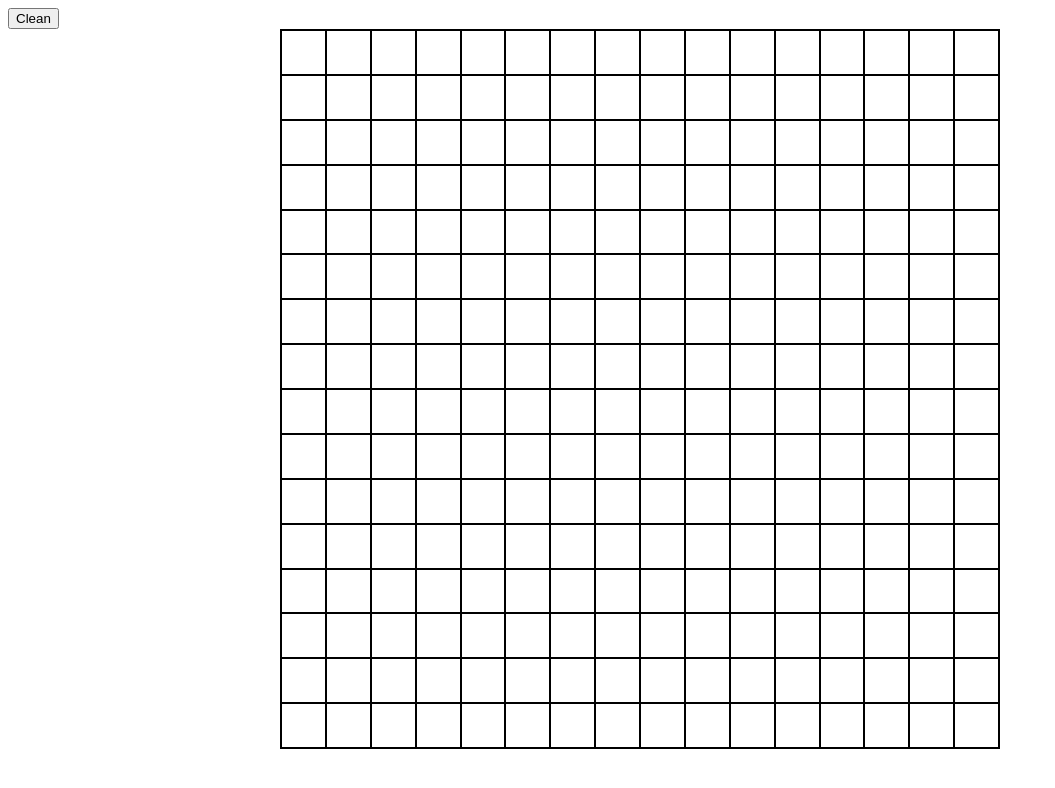
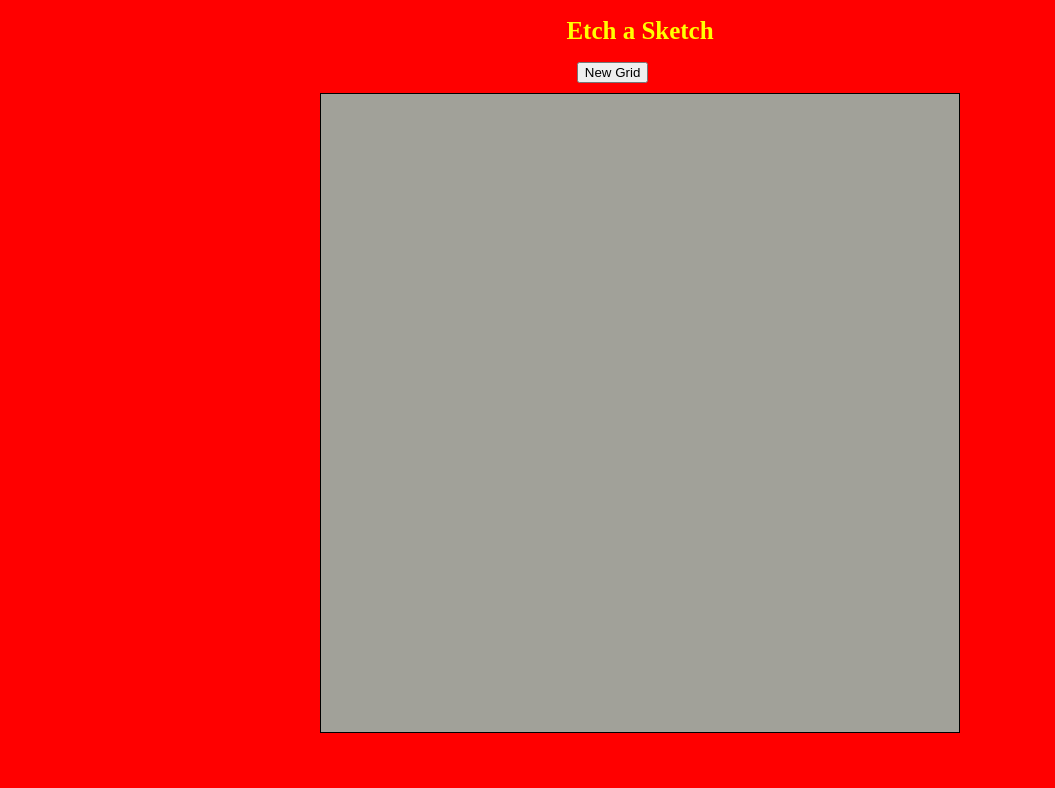
Before and after one commit to pverdile/etch-a-sketch-project, a plain HTML site: page index.html in a window 1280 px wide. Shown: the whole page, without its empty margins (0-1055 px from the left). Drawn offline with Linux system fonts and the light colour scheme.

Commit message:
Add color

```diff
--- a/index.html
+++ b/index.html
@@ -8,8 +8,8 @@
   <link rel="stylesheet" type="text/css" href="style.css">
 </head>
 <body>
-  <button id="reload">Clean</button>
-
+  <h1>Etch a Sketch</h1>
+  <button id="reload">New Grid</button>
 </body>
 <script type="text/javascript" src="script.js"></script>
 </html>
--- a/script.js
+++ b/script.js
@@ -1,6 +1,6 @@
 // Container creation
 const body = document.querySelector('body');
-const div = document.createElement('div'); //It will be reuse for grid creation
+const div = document.createElement('div');
 body.appendChild(div);
 const container = document.querySelector('div');
 container.id = 'container'
@@ -34,7 +34,7 @@ function drawLines() {
   }
 
   draw.forEach(square => {
-    square.addEventListener('mouseover', (e) => changeColor(e, 'black'));
+    square.addEventListener('mouseover', (e) => changeColor(e, '#454545'));
   });
 }
 
@@ -44,7 +44,7 @@ function blankAll() {
   draw.forEach(square => {
     square.style.backgroundColor = '';
   });
-  const side = prompt('How many sides?');
+  const side = prompt('How many sides? (1 - 64)', 16);
   gridDestruction();
   gridCreation(side);
   drawLines();
--- a/style.css
+++ b/style.css
@@ -2,14 +2,29 @@
   display: grid;
   box-sizing: border-box;
   justify-content: stretch;
-  height: 90vh;
-  width: 90vh;
+  height: 80vmin;
+  width: 80vmin;
   margin: 0 auto;
   padding: 0;
   border: 1px solid black;
-
+  background-color: #A1A199;
 }
 
-.grid {
-  border: 1px solid black;
+h1 {
+  color: yellow;
+  text-align: center;
+  font-size: 25px;
 }
+
+button {
+  margin: 10px 45%;
+  display: block;
+}
+
+html {
+  background-color: red;
+  /* background-image: url(https://d3d71ba2asa5oz.cloudfront.net/12021926/images/81t0ymdvkol._sx425_.jpg);
+  background-repeat: no-repeat;
+  background-size: auto 80vmin ;
+  background-position: 50% 50%; */
+}
```
